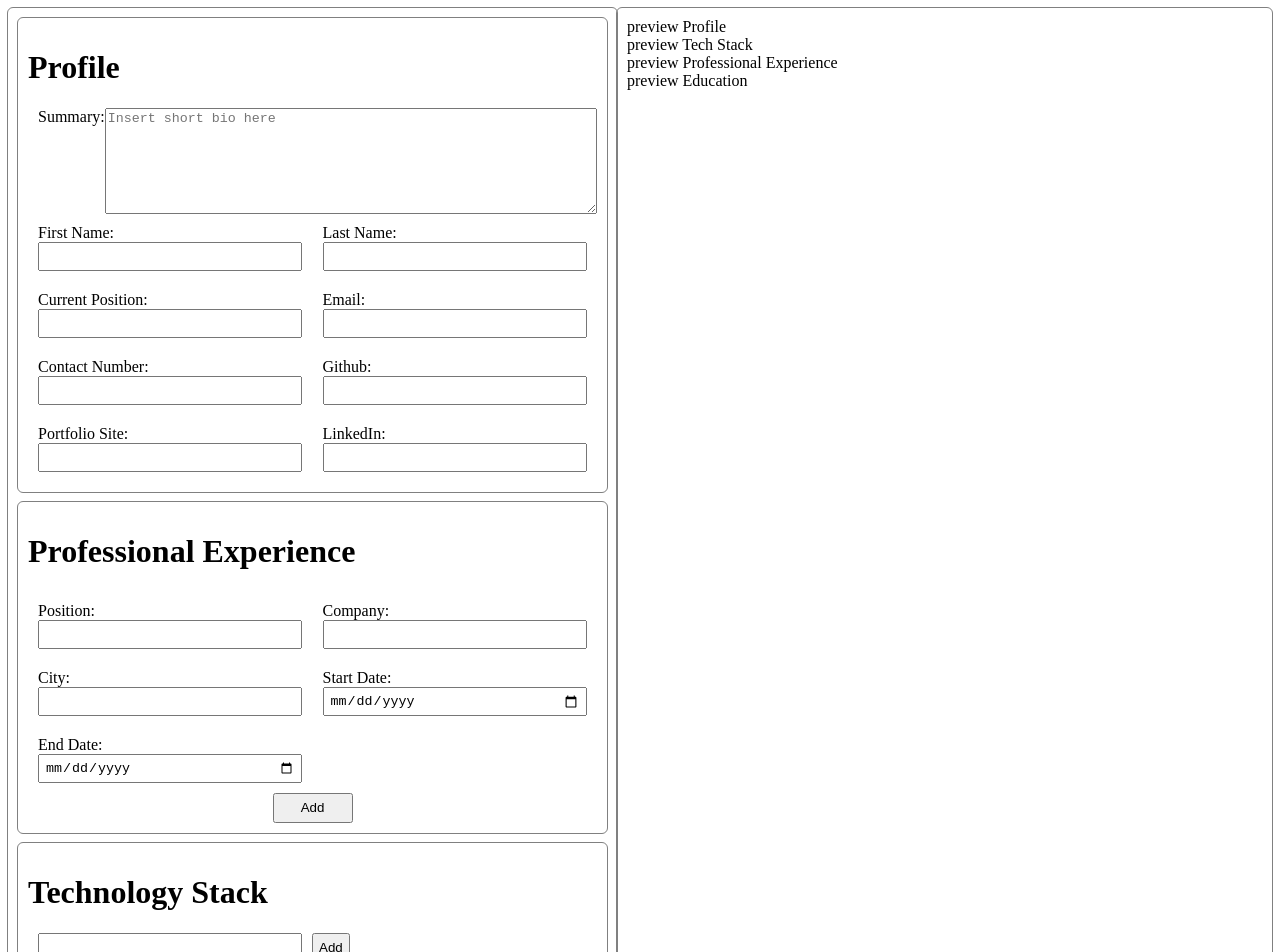
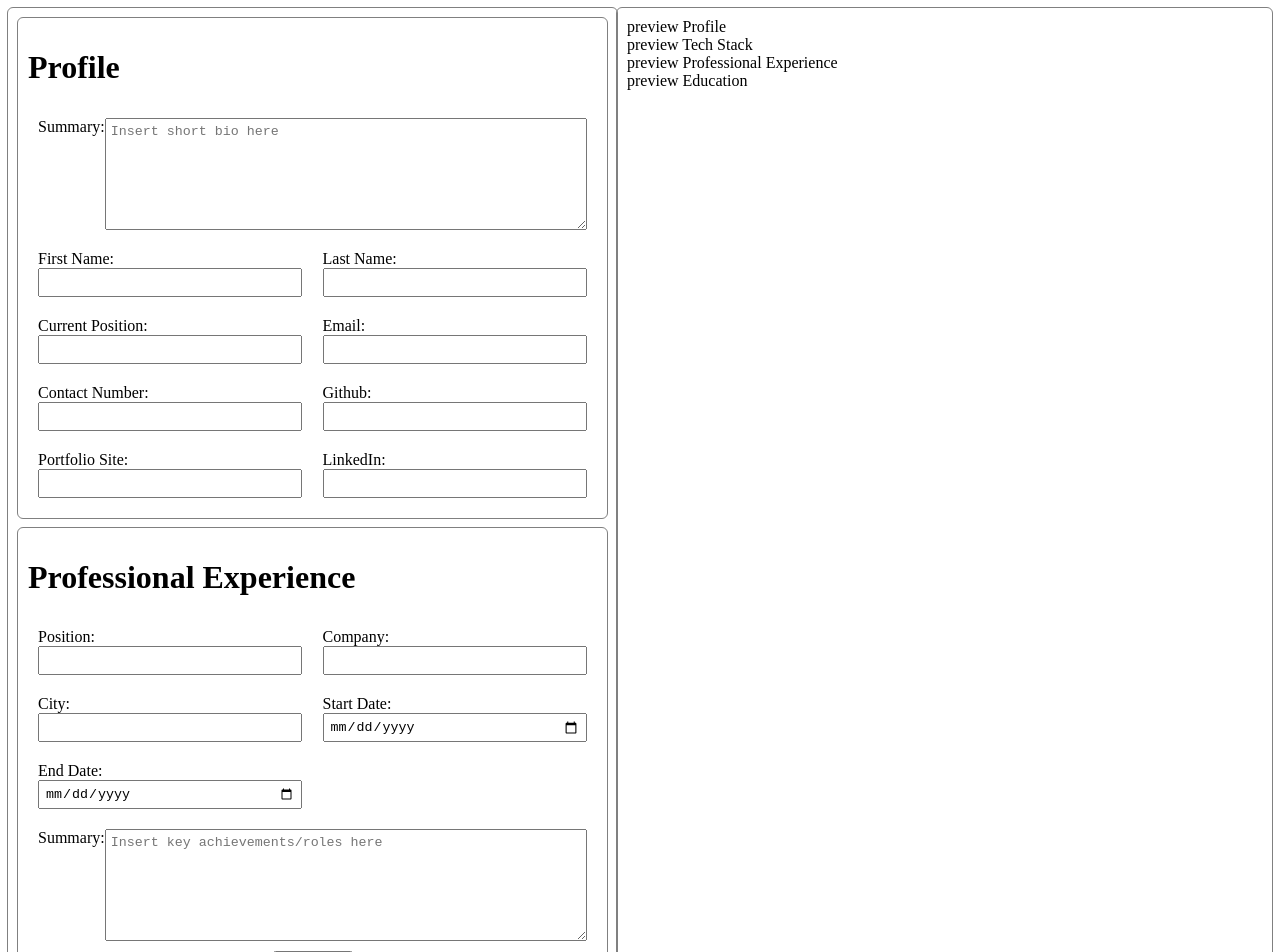
Before and after one commit to Stalloyde/cv-project, a React (Create React App) app: page / in a window 1280 px wide. Shown: the top 952 px of the page. Built offline with nearby package versions, Linux system fonts and the light colour scheme.

Commit message:
Add summary input for each job experience

```diff
--- a/src/Components/form.css
+++ b/src/Components/form.css
@@ -28,14 +28,15 @@
   grid-column: 1/3;
 }
 
-.description {
+.form-profile-container > .description {
   grid-column: 1/3;
   grid-row: 2/3;
   display: flex;
-  margin-left: 10px;
+  padding: var(--main-padding);
 }
 
-.description > textarea {
+textarea {
+  padding: 5px;
   width: 550px;
   height: 100px;
 }
@@ -70,6 +71,13 @@
   border-radius: var(--main-border-radius);
   margin-bottom: var(--main-margin-bottom);
   align-items: center;
+}
+
+.form-experience-container > .description {
+  grid-column: 1/3;
+  grid-row: 5/6;
+  display: flex;
+  padding: var(--main-padding);
 }
 
 .form-experience-container > button,
--- a/src/Components/form.js
+++ b/src/Components/form.js
@@ -128,6 +128,13 @@ class Form extends React.Component {
           <TextInput label='City:' />
           <DateInput label='Start Date:' />
           <DateInput label='End Date:' />
+          <label className='description'>
+            Summary:
+            <textarea
+              placeholder='Insert key achievements/roles here'
+              maxLength={350}
+            ></textarea>
+          </label>
           <button>Add</button>
         </div>
 
```
